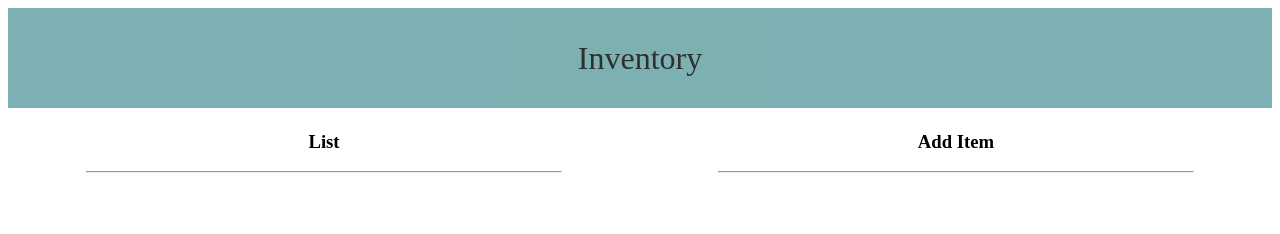
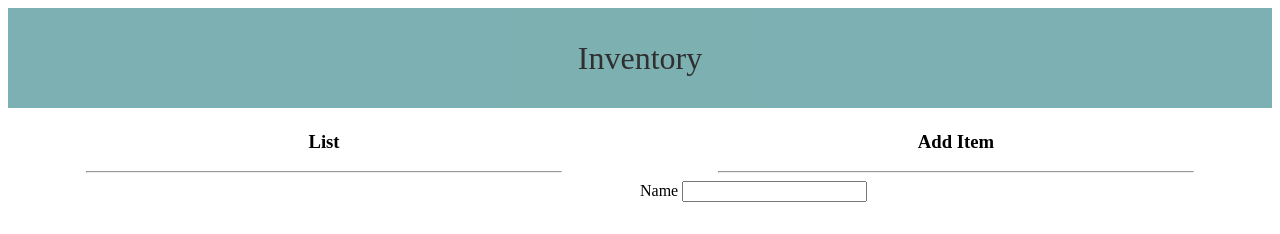
Before and after one commit to JorgeLG87/Project-Inventory, a plain HTML site: page index.html in a window 1280 px wide. Drawn offline with Linux system fonts and the light colour scheme; a web font is replaced by a local one.

Commit message:
Updated README.md with pictures

```diff
--- a/index.html
+++ b/index.html
@@ -29,6 +29,13 @@
         <div class="main__add-item">
             <h3>Add Item</h3>
             <hr>
+            <form>
+                <label>
+                    Name
+                    <input class="name__input" type="text" required>
+                </label>
+
+            </form>
         </div>
     </div>
 
```
Also changed, not shown: assets/create-new-resource.png (added), assets/form-submit-errors.png (added), assets/form-submit-partial-errors.png (added), assets/landing-page.png (added), assets/responsive.png (added), assets/toggle-in-stock.png (added), 2 other files.
